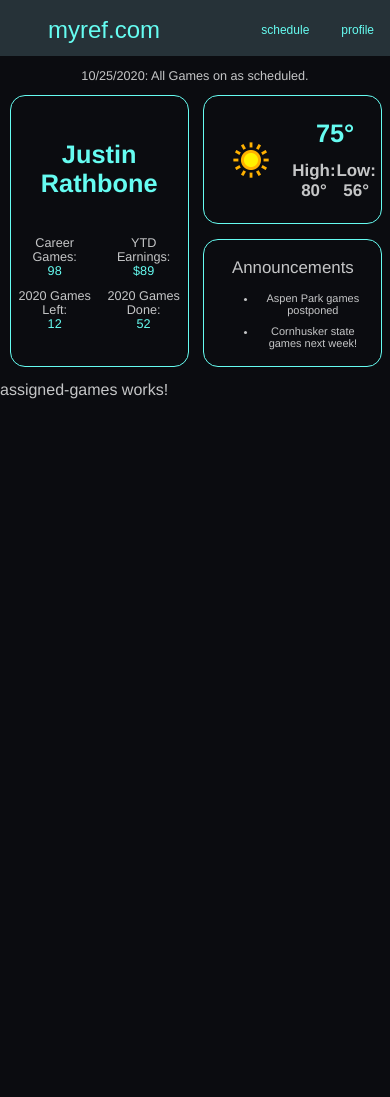
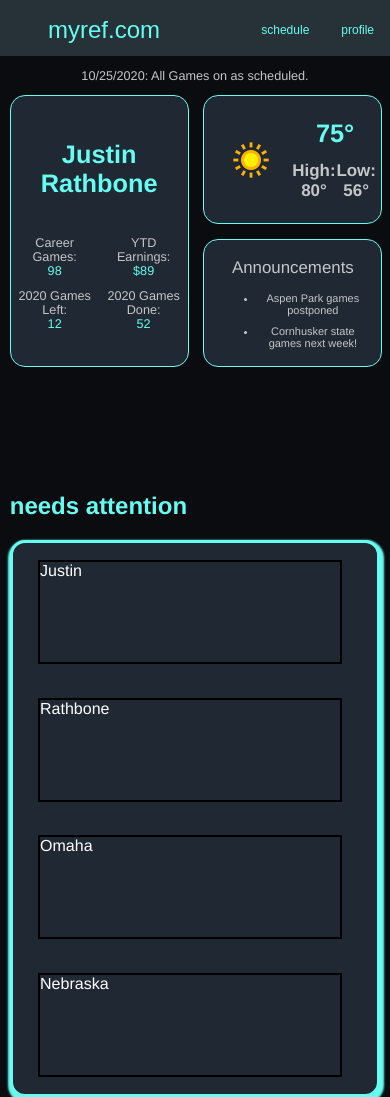
Before and after one commit to JRathbone/myrefapplication, an Angular app in the folder myrefapplication/: page / in a window 390 px wide. Before the commit the page ends 844 px from the top, so only its background shows below. Built offline with nearby package versions, Linux system fonts and the light colour scheme; a web font is replaced by a local one.

Commit message:
solid start to needs attention section. Very happy with results for responsiveness

```diff
--- a/myrefapplication/src/app/Components/assigned-games/assigned-games.component.css
+++ b/myrefapplication/src/app/Components/assigned-games/assigned-games.component.css
@@ -0,0 +1,28 @@
+/* Common Styles */
+.componentContainer {
+    color: #fff;
+    height: auto;
+    margin: auto;
+    margin-top: 15vh;
+    width: 95%;
+}
+
+.assignedGamesContainer div{
+    height: 100px;
+    width: 300px;
+    color: white;
+    border: 2px solid black;
+    margin: 2vh 3vh;
+}
+
+
+/* Flexbox Styles */
+.assignedGamesContainer {
+    display: flex;
+    flex-wrap: wrap;
+    justify-content: flex-start;
+    box-shadow: 1px 3px 2px 3px #66fcf1;
+    border: 3px solid #66fcf1;
+    border-radius: 15px;
+    background-color: #1F2833;
+}
--- a/myrefapplication/src/app/Components/assigned-games/assigned-games.component.html
+++ b/myrefapplication/src/app/Components/assigned-games/assigned-games.component.html
@@ -1 +1,9 @@
-<p>assigned-games works!</p>
+<div class="componentContainer">
+    <h2 style="color: #66fcf1;">needs attention</h2>
+  <div class="assignedGamesContainer">
+    <div>Justin</div>
+    <div>Rathbone</div>
+    <div>Omaha</div>
+    <div>Nebraska</div>
+  </div>
+</div>
--- a/myrefapplication/src/app/Components/landing/landing.component.html
+++ b/myrefapplication/src/app/Components/landing/landing.component.html
@@ -5,7 +5,7 @@
 
 <div class="landing-container">
     <mat-grid-list cols="12" rowHeight="18vh" gutterSize="5vw">
-      <mat-grid-tile colspan="3" rowspan="2" class="weather">
+      <mat-grid-tile colspan="3" rowspan="2" class="weather" style="background-color: #1F2833;">
           <mat-grid-list cols="6" rowHeight="7vh" class="weatherList">
             <mat-grid-tile colspan="6" rowspan="2" class="weatherTile">
               <h2 style="margin-left: 1vh;">Omaha , Nebraska</h2>
@@ -39,7 +39,7 @@
             </mat-grid-tile>
           </mat-grid-list>
       </mat-grid-tile>
-      <mat-grid-tile colspan="6" rowspan="2" class="profile">
+      <mat-grid-tile colspan="6" rowspan="2" class="profile" style="background-color: #1F2833;">
           <mat-grid-list cols="3" rowHeight="7vh" class="profileList">
 
             <mat-grid-tile colspan="1" rowspan="4" class="profileList">
@@ -68,7 +68,7 @@
             </mat-grid-tile>
           </mat-grid-list>
       </mat-grid-tile>
-      <mat-grid-tile colspan="3" rowspan="2" class="announcements">
+      <mat-grid-tile colspan="3" rowspan="2" class="announcements" style="background-color: #1F2833;">
         <mat-grid-list cols="1" rowHeight="13vh" >
           <mat-grid-tile colspan="1" rowspan="1">
             <h6>Announcements</h6>
@@ -87,7 +87,7 @@
 
 <div class="mobile-landing-container">
   <mat-grid-list cols="2" rowHeight="15vh" gutterSize="2vh">
-    <mat-grid-tile colspan="1" rowspan="2">
+    <mat-grid-tile colspan="1" rowspan="2" style="background-color: #1F2833;">
       <mat-grid-list cols="2" rowHeight="5vh" gutterSize="10px" class="mobileProfile">
 
       <mat-grid-tile colspan="2" rowspan="2">
@@ -107,7 +107,7 @@
       </mat-grid-tile>
       </mat-grid-list>
     </mat-grid-tile>
-    <mat-grid-tile colspan="1" rowspan="1" class="weatherMobile">
+    <mat-grid-tile colspan="1" rowspan="1" class="weatherMobile" style="background-color: #1F2833;">
       <mat-grid-list cols="4" rowHeight="5vh">
         <mat-grid-tile colspan="2" rowspan="2">
           <img src="../../../../assets/113.png" alt="my img" style="border: none;"/>
@@ -123,7 +123,7 @@
         </mat-grid-tile>
       </mat-grid-list>
     </mat-grid-tile>
-    <mat-grid-tile colspan="1" rowspan="1">
+    <mat-grid-tile colspan="1" rowspan="1" style="background-color: #1F2833;">
      <mat-grid-list cols="1" rowHeight="4vh" class="announcementsMobile">
        <mat-grid-tile colspan="1" rowspan="1">
          <p style="font-size: 2vh;">Announcements</p>
```
